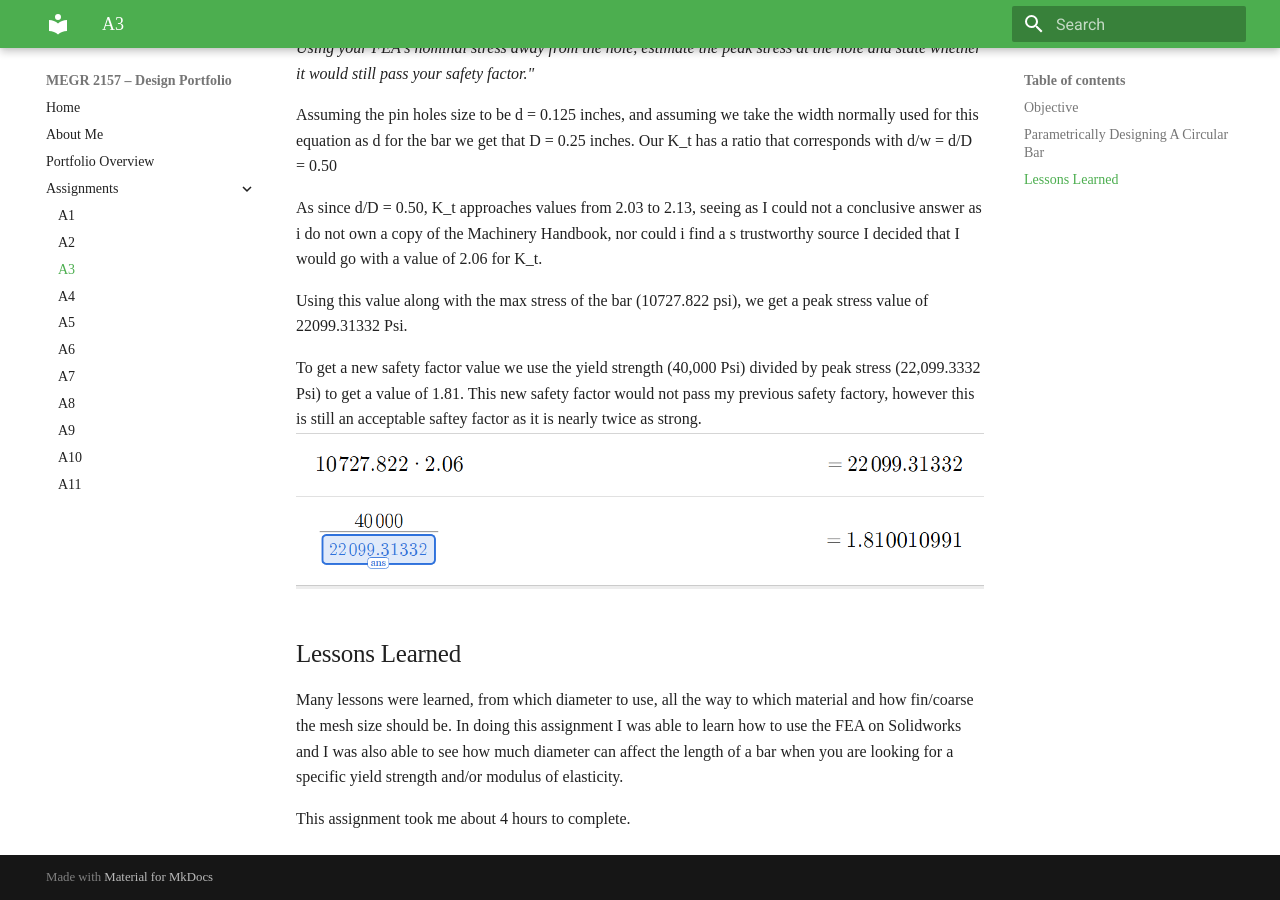
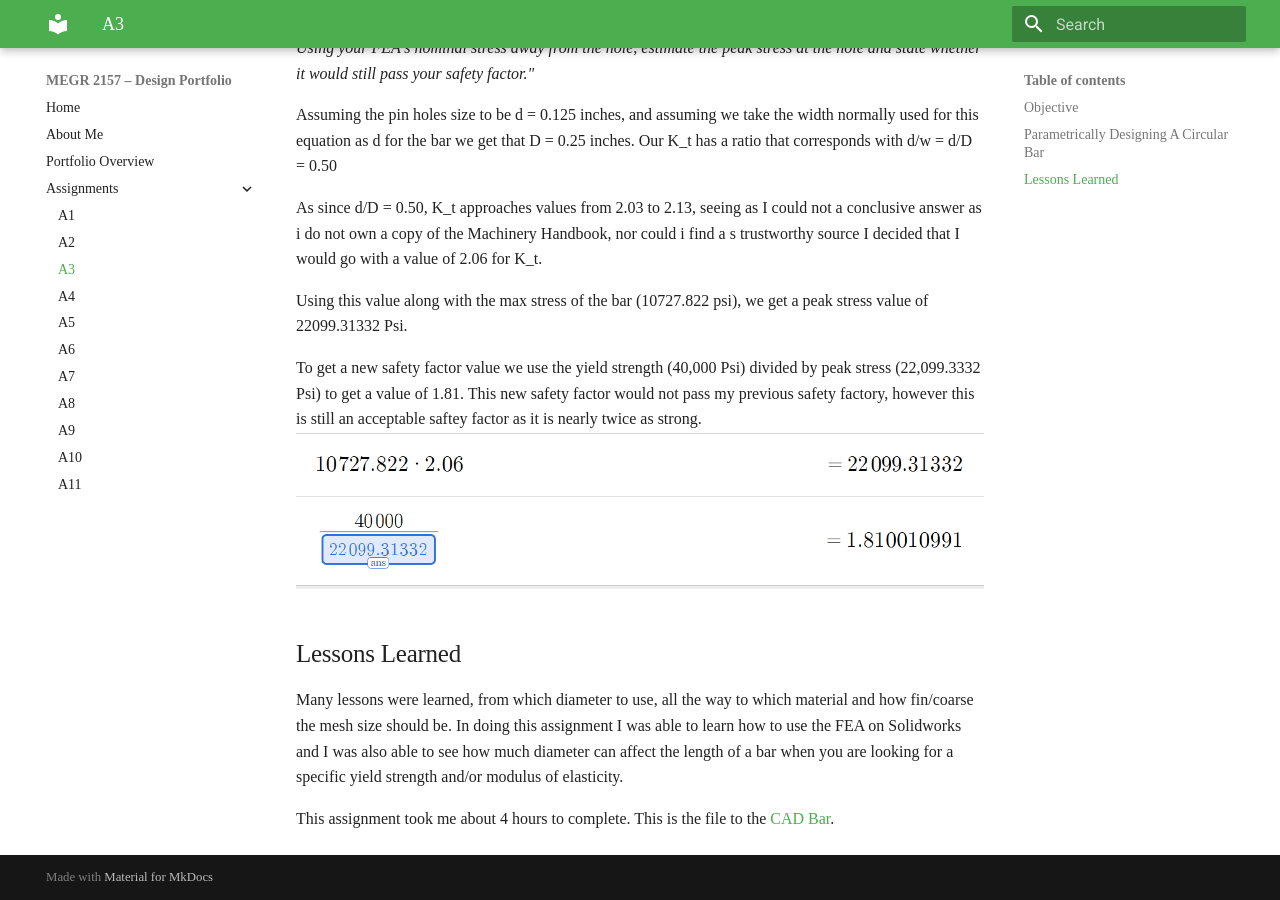
Before and after one commit to carandapz/design-projects-portfolio, an MkDocs documentation site: the page built from docs/assignments/A03/index.md, in a window 1280 px wide and 900 px high, scrolled down 8477 px. Built offline with MkDocs 1.6.1 and Material for MkDocs 9.7.7, drawn with Linux system fonts in a browser that asks for light colours.

Commit message:
Update index.md

```diff
--- a/docs/assignments/A03/index.md
+++ b/docs/assignments/A03/index.md
@@ -80,3 +80,4 @@ To get a new safety factor value we use the yield strength (40,000 Psi) divided
 Many lessons were learned, from which diameter to use, all the way to which material and how fin/coarse the mesh size should be. In doing this assignment I was able to learn how to use the FEA on Solidworks and I was also able to see how much diameter can affect the length of a bar when you are looking for a specific yield strength and/or modulus of elasticity.
 
 This assignment took me about 4 hours to complete.
+This is the file to the [CAD Bar](A3-Tensile.SLDPRT).
```
